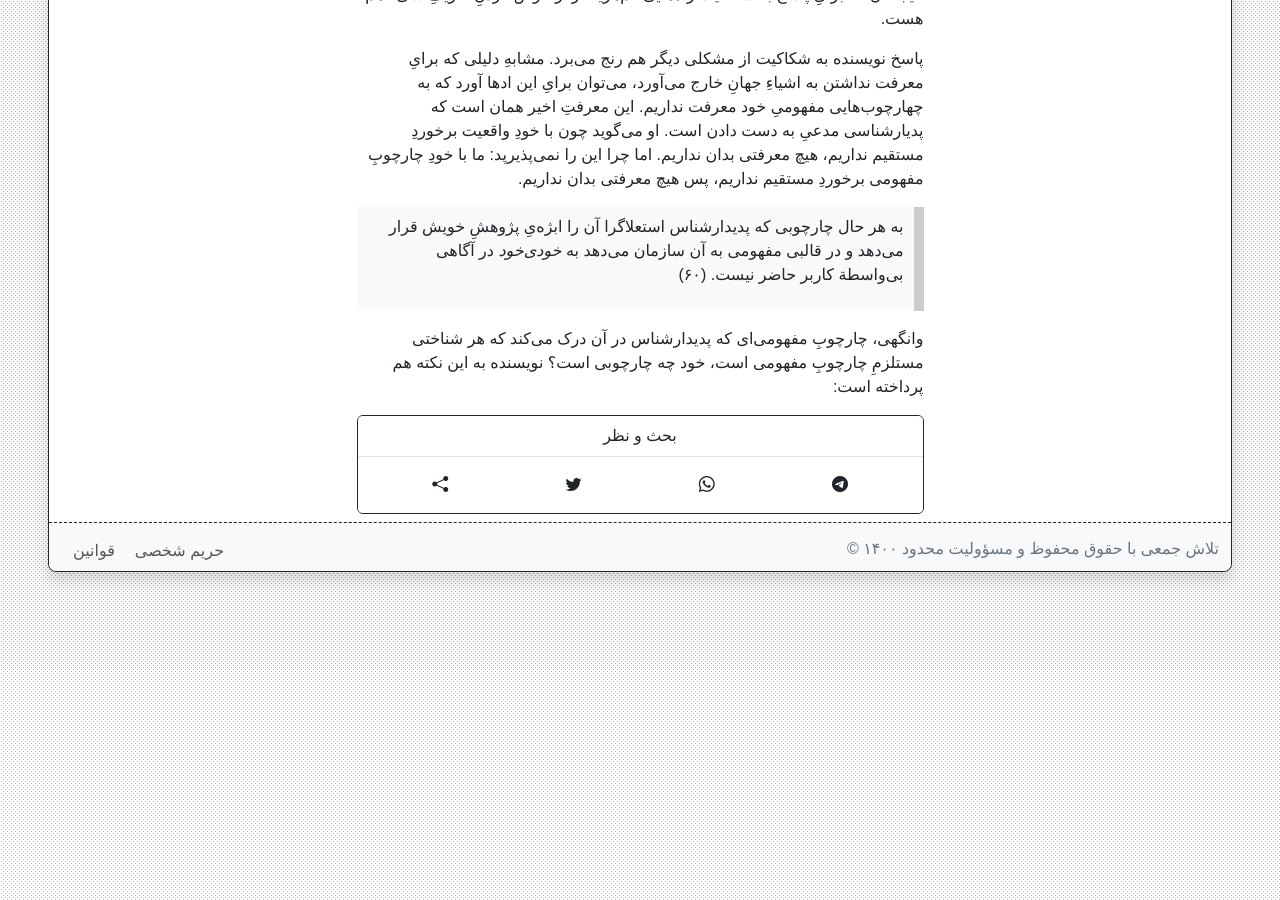
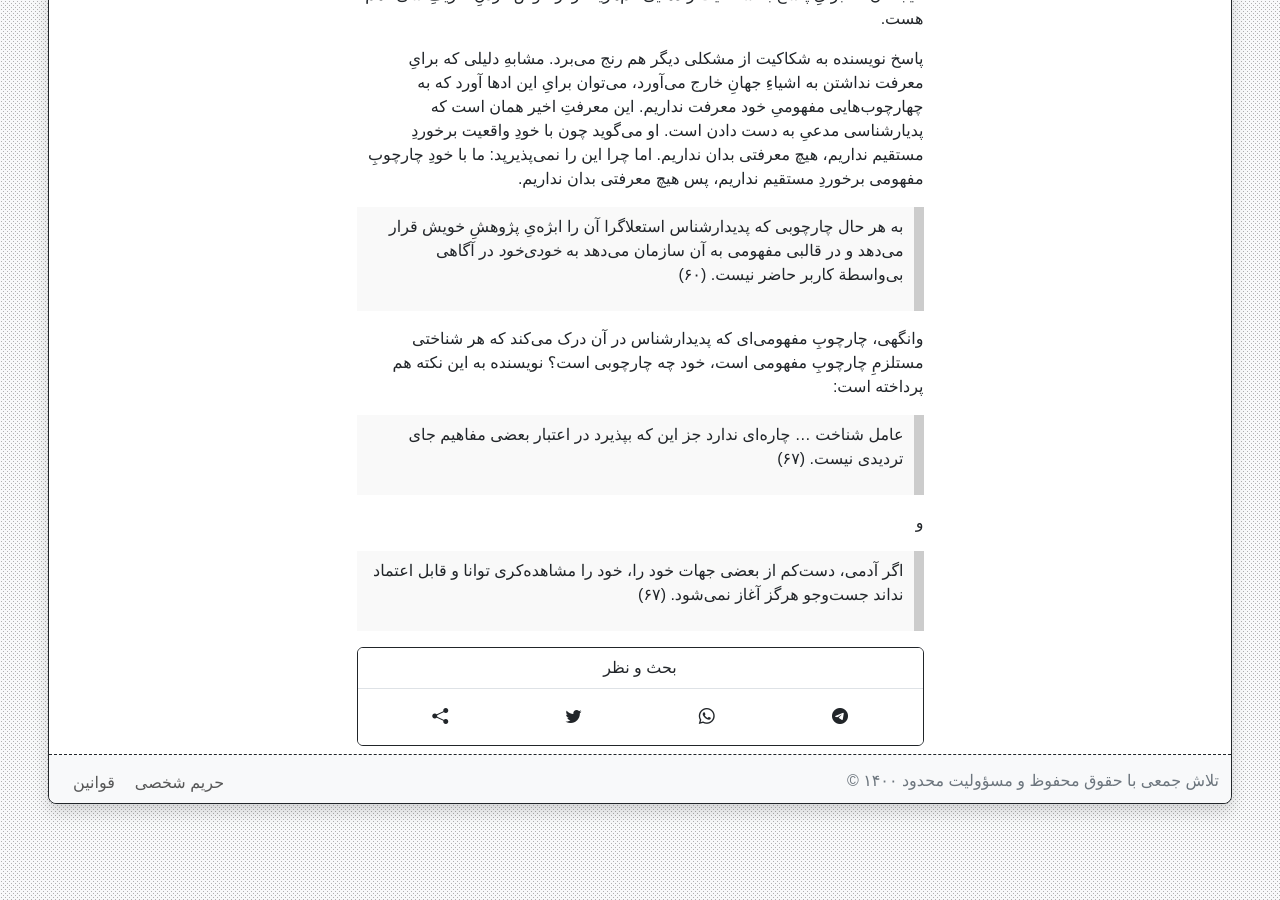
Before and after one commit to phicudemy/phicudemy.github.io, a Jekyll site: the page built from _posts/2024-08-02-perspevtive.md, in a window 1280 px wide and 900 px high, scrolled down 7018 px. Built offline with Jekyll 4.4.1, drawn with Linux system fonts in a browser that asks for light colours; comment, search, counter and statistics services are not loaded; a style sheet for code colours, icons or effects is not loaded; before the commit the page ends 7686 px from its top, so only the background shows below that.

Commit message:
TinaCMS content update

```diff
--- a/_posts/2024-08-02-perspevtive.md
+++ b/_posts/2024-08-02-perspevtive.md
@@ -108,3 +108,9 @@ tags:
 > به هر حال چارچوبی که پدیدارشناس استعلاگرا آن را ابژه‌یِ پژوهشِ خویش قرار می‌دهد و در قالبی مفهومی به آن سازمان می‌دهد به _خودی‌خود_ در آگاهی بی‌واسطة کاربر حاضر نیست. (۶۰)
 
 وانگهی، چارچوبِ مفهومی‌ای که پدیدارشناس در آن درک می‌کند که هر شناختی مستلزمِ چارچوبِ مفهومی است، خود چه چارچوبی است؟ نویسنده به این نکته هم پرداخته است:
+
+> عامل شناخت ... چاره‌ای ندارد جز این که بپذیرد در اعتبار بعضی مفاهیم جای تردیدی نیست. (۶۷)
+
+و
+
+> اگر آدمی، دست‌کم از بعضی جهات خود را، خود را مشاهده‌کری توانا و قابل اعتماد نداند جست‌وجو هرگز آغاز نمی‌شود. (۶۷)
```
